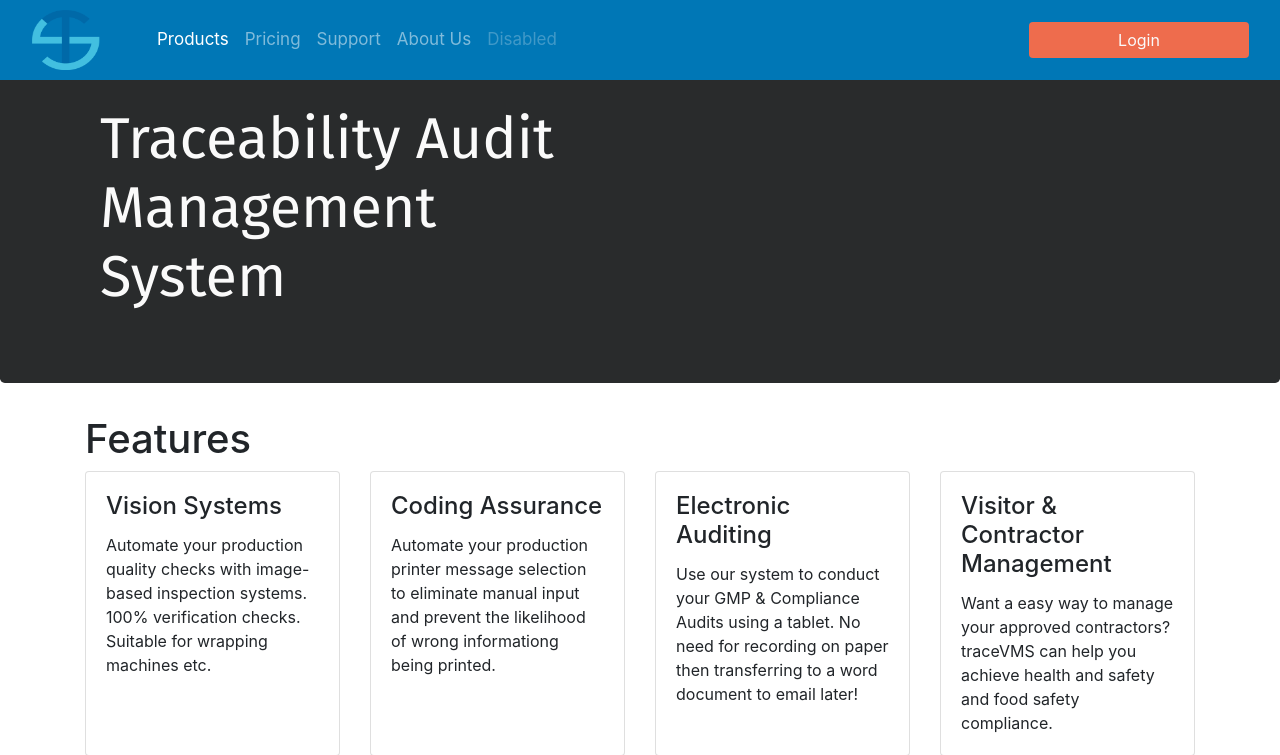
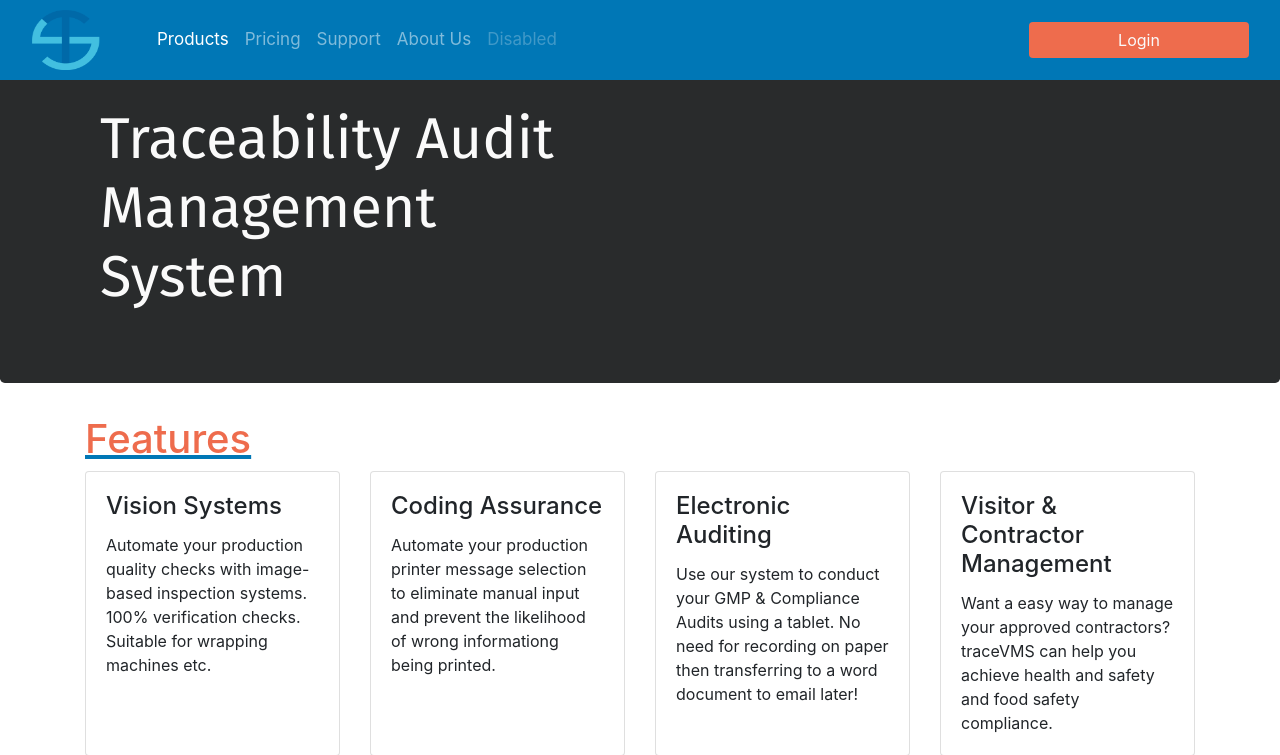
Before and after one commit to tdignan87/TraceSense, a Django app: page / in a window 1280 px wide. Shown: the top 755 px of the page. Run offline with Django 3.2, Linux system fonts and the light colour scheme; some libraries are stand-ins or nearby versions.

Commit message:
added styling to different heading sections

```diff
--- a/static/css/style.css
+++ b/static/css/style.css
@@ -40,6 +40,16 @@ body {
     padding-top: 40px;
 }
 
+.features-title {
+    color: #ee6c4d;
+    text-decoration: underline;
+    text-decoration-color: #0077b6;
+}
+
+.section-title {
+    color: #ee6c4d;
+}
+
 @media screen and (max-width: 768px) {
     body {
         padding-top: 0px;
```
